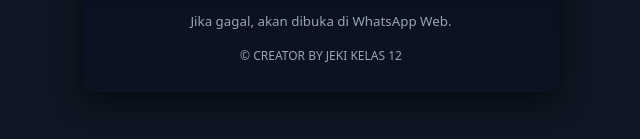
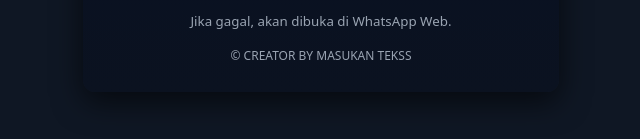
Before and after one commit to kairihitam13-sudo/tess, a plain HTML site: page index.html in a window 1280 px wide. Shown: the part 475-614 px from the top of the page, 319-959 px from the left. Drawn offline with Linux system fonts and the light colour scheme.

Commit message:
Update index.html

```diff
--- a/index.html
+++ b/index.html
@@ -73,7 +73,7 @@
     <p style="margin-top:12px" id="hint"><small>Jika gagal, akan dibuka di WhatsApp Web.</small></p>
 
     <footer>
-      © CREATOR BY JEKI KELAS 12
+      © CREATOR BY MASUKAN TEKSS
     </footer>
   </div>
 
```
